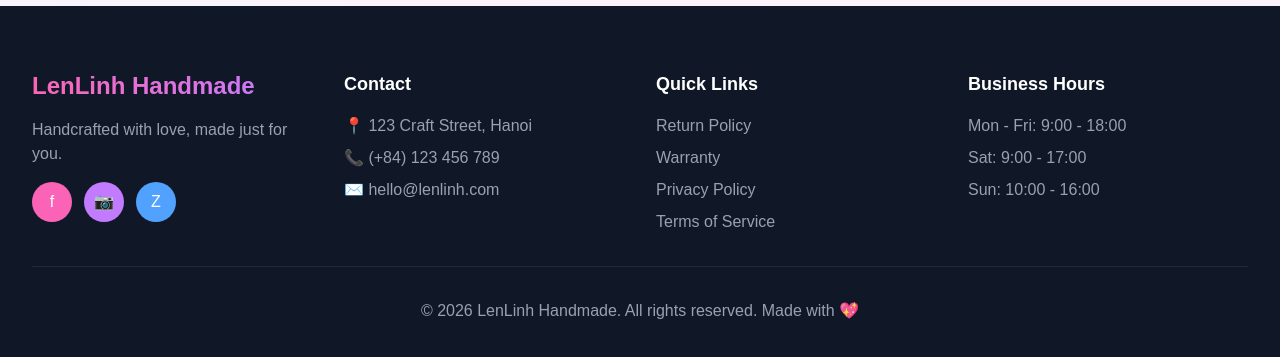
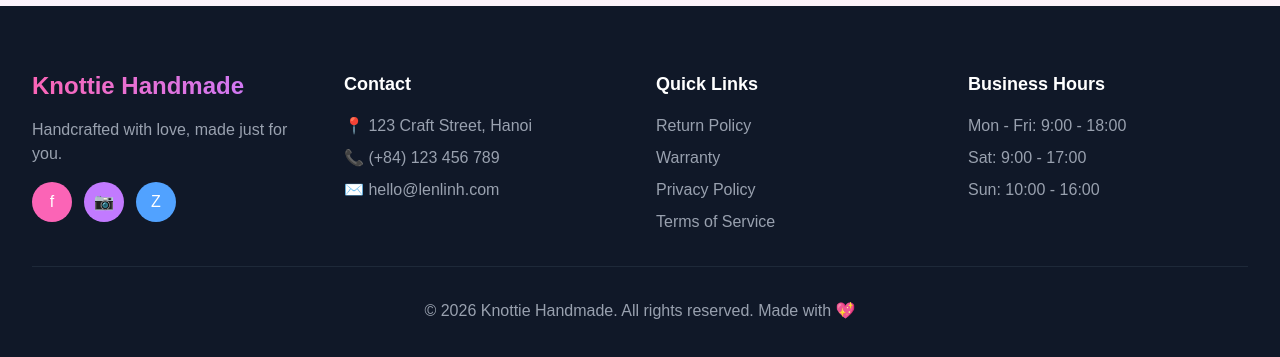
Before and after one commit to quankmksnb/handmade-bag-landing, a Next.js app: page / in a window 1280 px wide. Shown: the part 5544-5901 px from the top of the page. Built offline with nearby package versions, Linux system fonts and the light colour scheme.

Commit message:
update name

```diff
--- a/src/app/page.js
+++ b/src/app/page.js
@@ -549,7 +549,7 @@ function Footer() {
         <div className="grid grid-cols-1 sm:grid-cols-2 lg:grid-cols-4 gap-8 mb-8">
           <div>
             <h3 className="text-2xl font-bold bg-gradient-to-r from-pink-400 to-purple-400 bg-clip-text text-transparent mb-4">
-              LenLinh Handmade
+              Knottie Handmade
             </h3>
             <p className="text-gray-400 mb-4">
               Handcrafted with love, made just for you.
@@ -597,7 +597,7 @@ function Footer() {
         </div>
 
         <div className="border-t border-gray-800 pt-8 text-center text-gray-400">
-          <p>© 2026 LenLinh Handmade. All rights reserved. Made with 💖</p>
+          <p>© 2026 Knottie Handmade. All rights reserved. Made with 💖</p>
         </div>
       </div>
     </footer>
```
